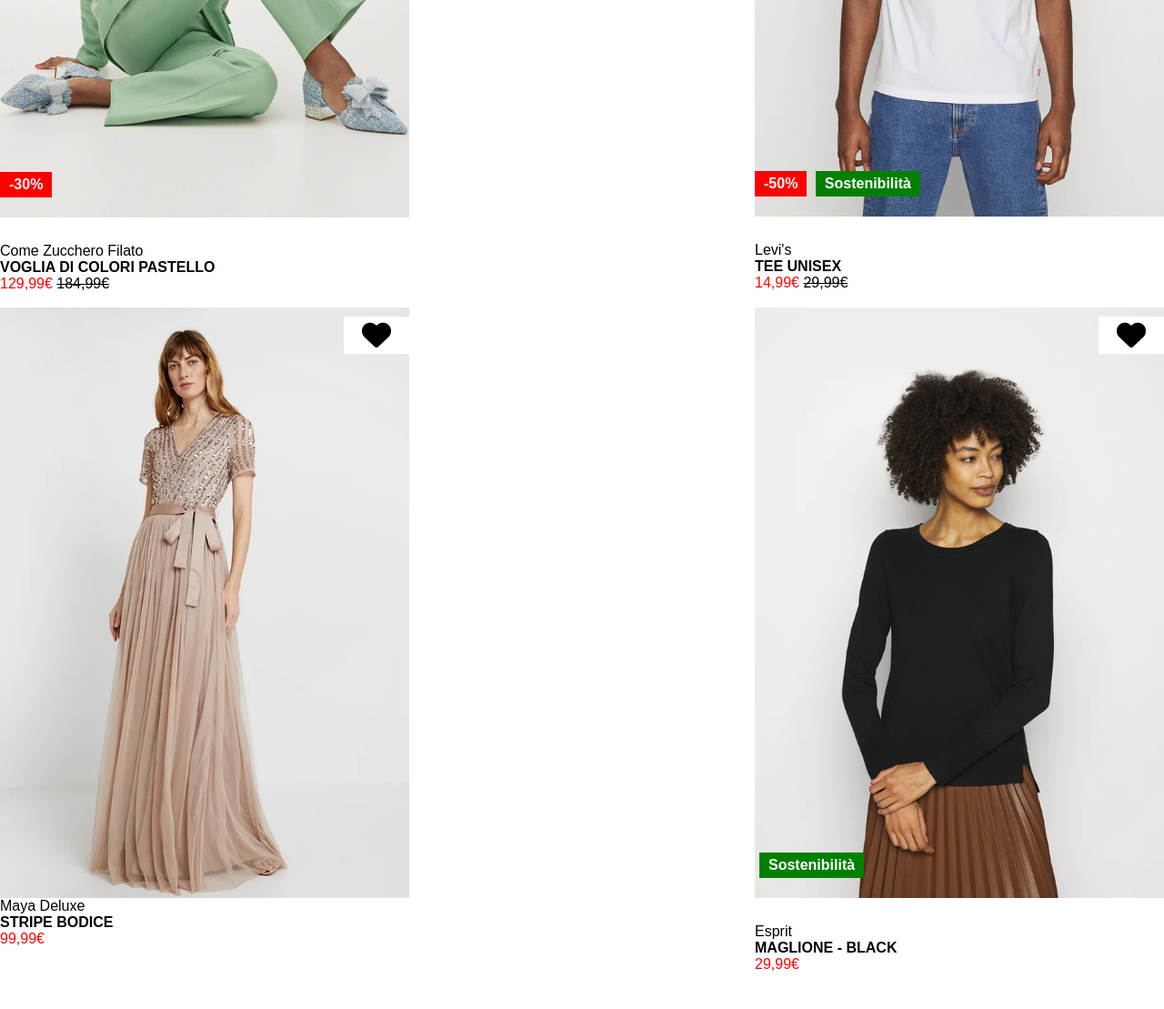
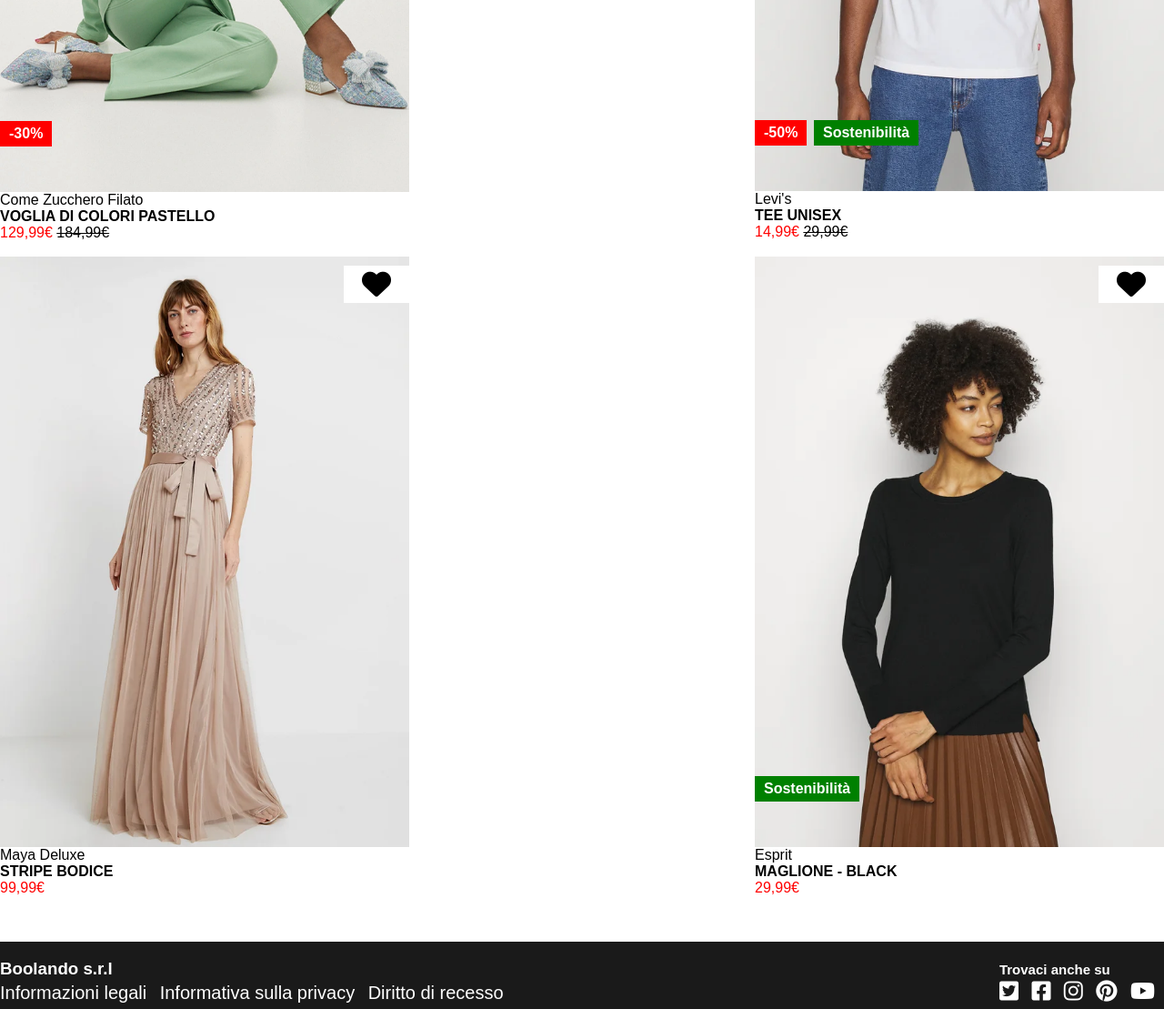
Before and after one commit to PasqualeDiMatteo/html-css-boolando, a plain HTML site: page index.html in a window 1280 px wide. Shown: the part 1300-2409 px from the top of the page at 91% size. Drawn offline with Linux system fonts and the light colour scheme.

Commit message:
fix-text

```diff
--- a/css/style.css
+++ b/css/style.css
@@ -125,7 +125,7 @@ figure{
     max-width: 450px
 }
 .sales{
-    position:relative;
+    position:absolute;
     bottom: 50px;
     background-color: red;
     color: white;
@@ -136,9 +136,20 @@ figure{
 }
 
 .sustainability{
-    position:relative;
+    position:absolute;
     bottom: 50px;
-    left: 5px;
+    left: 65px;
+    background-color: green;
+    color: white;
+    padding: 5px 10px;
+    font-weight: 800;
+    display: inline-block;
+}
+
+.alone-sustainability{
+    position:absolute;
+    bottom: 50px;
+    left: 0;
     background-color: green;
     color: white;
     padding: 5px 10px;
--- a/index.html
+++ b/index.html
@@ -131,7 +131,7 @@
                     <div class="card">
                         <img src="img/6.webp" alt="Relaxed fit tee unisex" id="opening-image">
                         <img src="img/6b.webp" alt="Relaxed fit tee unisex" id="hover-image">
-                        <div class="sustainability">Sostenibilità</div>
+                        <div class="alone-sustainability">Sostenibilità</div>
                         <div class="favorites">
                             <i class="fa-solid fa-heart fa-2xl" style="color: #000;" id="opening-favorites"></i>
                             <i class=" fa-solid fa-heart fa-2xl" style="color: #ff0000;" id="hover-favorites"></i>
```
